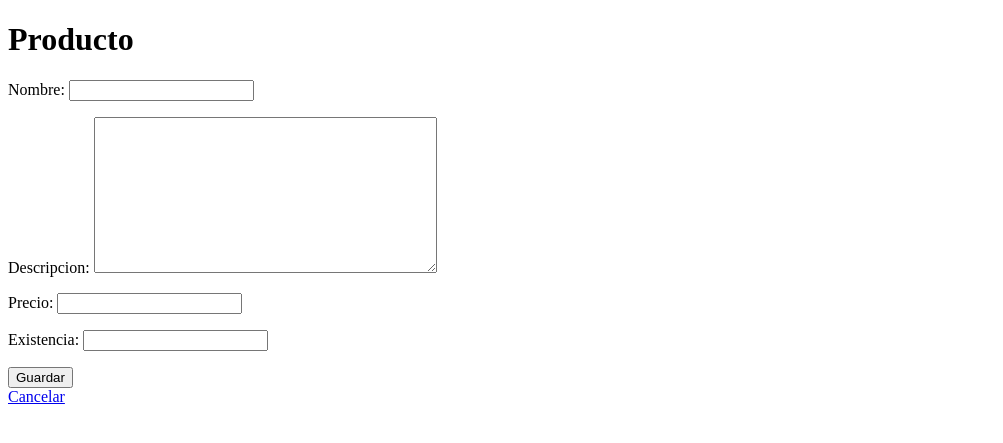
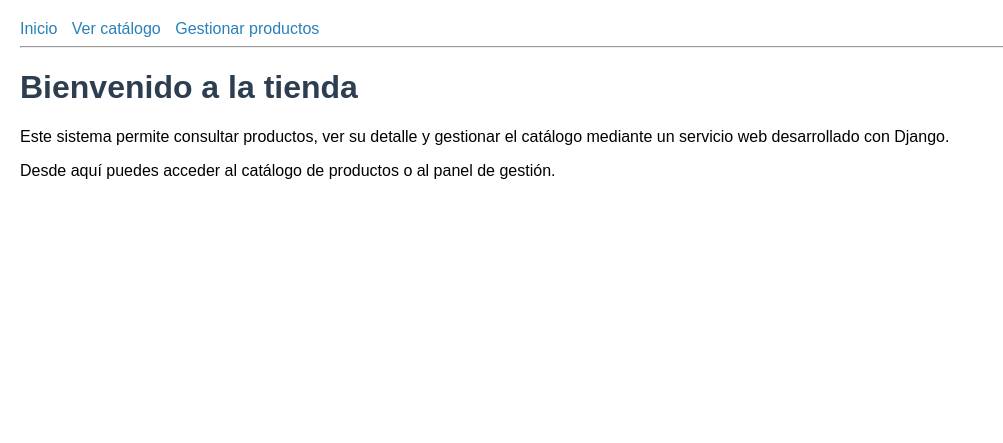
Before and after one commit to ricercare27/tienda-web-servicio, a Django app: page /gestion/productos/nuevo/ in a window 1280 px wide. Shown: the top 443 px of the page, without its empty margins (0-1003 px from the left). Run offline with Django 5.2, Linux system fonts and the light colour scheme.

Commit message:
Mejora visual basica y navegacion entre vistas

```diff
--- a/catalogo/templates/catalogo/admin_form.html
+++ b/catalogo/templates/catalogo/admin_form.html
@@ -1,20 +1,34 @@
+{% load static %}
 <!DOCTYPE html>
-<html>
+<html lang="es">
 
 <head>
-    <title>Formulario producto</title>
+    <meta charset="UTF-8">
+    <title>Tienda – El Abarrotero</title>
+    <link rel="stylesheet" href="{% static 'catalogo/styles.css' %}">
 </head>
 
 <body>
-    <h1>Producto</h1>
 
-    <form method="post">
-        {% csrf_token %}
-        {{ form.as_p }}
-        <button type="submit">Guardar</button>
-    </form>
+    <nav>
+        <a href="/">Inicio</a>
+        <a href="/catalogo/">Ver catálogo</a>
+        <a href="/gestion/productos/">Gestionar productos</a>
+    </nav>
 
-    <a href="/admin/productos/">Cancelar</a>
+    <hr>
+
+    <h1>Bienvenido a la tienda</h1>
+
+    <p>
+        Este sistema permite consultar productos, ver su detalle y gestionar
+        el catálogo mediante un servicio web desarrollado con Django.
+    </p>
+
+    <p>
+        Desde aquí puedes acceder al catálogo de productos o al panel de gestión.
+    </p>
+
 </body>
 
 </html>
--- a/catalogo/templates/catalogo/admin_lista.html
+++ b/catalogo/templates/catalogo/admin_lista.html
@@ -1,7 +1,10 @@
+{% load static %}
 <!DOCTYPE html>
+{% load static %}
 <html>
 
 <head>
+    <link rel="stylesheet" href="{% static 'catalogo/styles.css' %}">
     <title>Administrar productos</title>
 </head>
 
--- a/catalogo/templates/catalogo/detalle.html
+++ b/catalogo/templates/catalogo/detalle.html
@@ -1,7 +1,11 @@
+{% load static %}
 <!DOCTYPE html>
+
+
 <html lang="es">
 
 <head>
+    <link rel="stylesheet" href="{% static 'catalogo/styles.css' %}">
     <meta charset="UTF-8">
     <title>{{ producto.nombre }}</title>
 </head>
--- a/catalogo/templates/catalogo/home.html
+++ b/catalogo/templates/catalogo/home.html
@@ -1,7 +1,9 @@
+{% load static %}
 <!DOCTYPE html>
 <html lang="es">
 
 <head>
+    <link rel="stylesheet" href="{% static 'catalogo/styles.css' %}">
     <meta charset="UTF-8">
     <title>Tienda - Inicio</title>
     <style>
--- a/catalogo/templates/catalogo/lista.html
+++ b/catalogo/templates/catalogo/lista.html
@@ -1,7 +1,9 @@
+{% load static %}
 <!DOCTYPE html>
 <html lang="es">
 
 <head>
+    <link rel="stylesheet" href="{% static 'catalogo/styles.css' %}">
     <meta charset="UTF-8">
     <title>Catálogo de productos</title>
     <style>
--- /dev/null
+++ b/catalogo/templates/static/catalogo/styles.css
@@ -0,0 +1,38 @@
+body {
+    font-family: Arial, sans-serif;
+    margin: 20px;
+}
+
+h1 {
+    color: #2c3e50;
+}
+
+a {
+    text-decoration: none;
+    color: #2980b9;
+    margin-right: 10px;
+}
+
+a:hover {
+    text-decoration: underline;
+}
+
+table {
+    border-collapse: collapse;
+    width: 80%;
+}
+
+th,
+td {
+    padding: 8px;
+    border: 1px solid #ccc;
+}
+
+th {
+    background-color: #f4f4f4;
+}
+
+button {
+    padding: 6px 12px;
+    cursor: pointer;
+}
```
